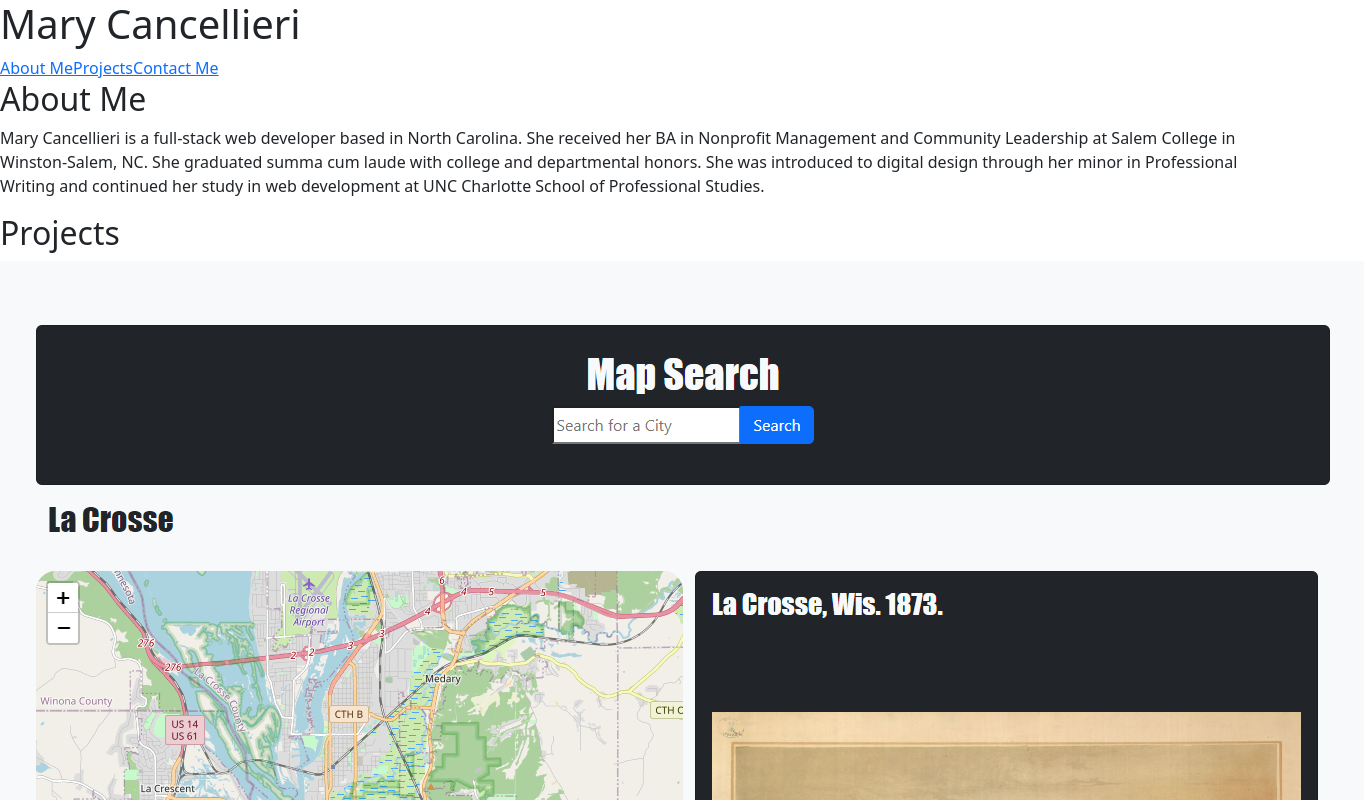
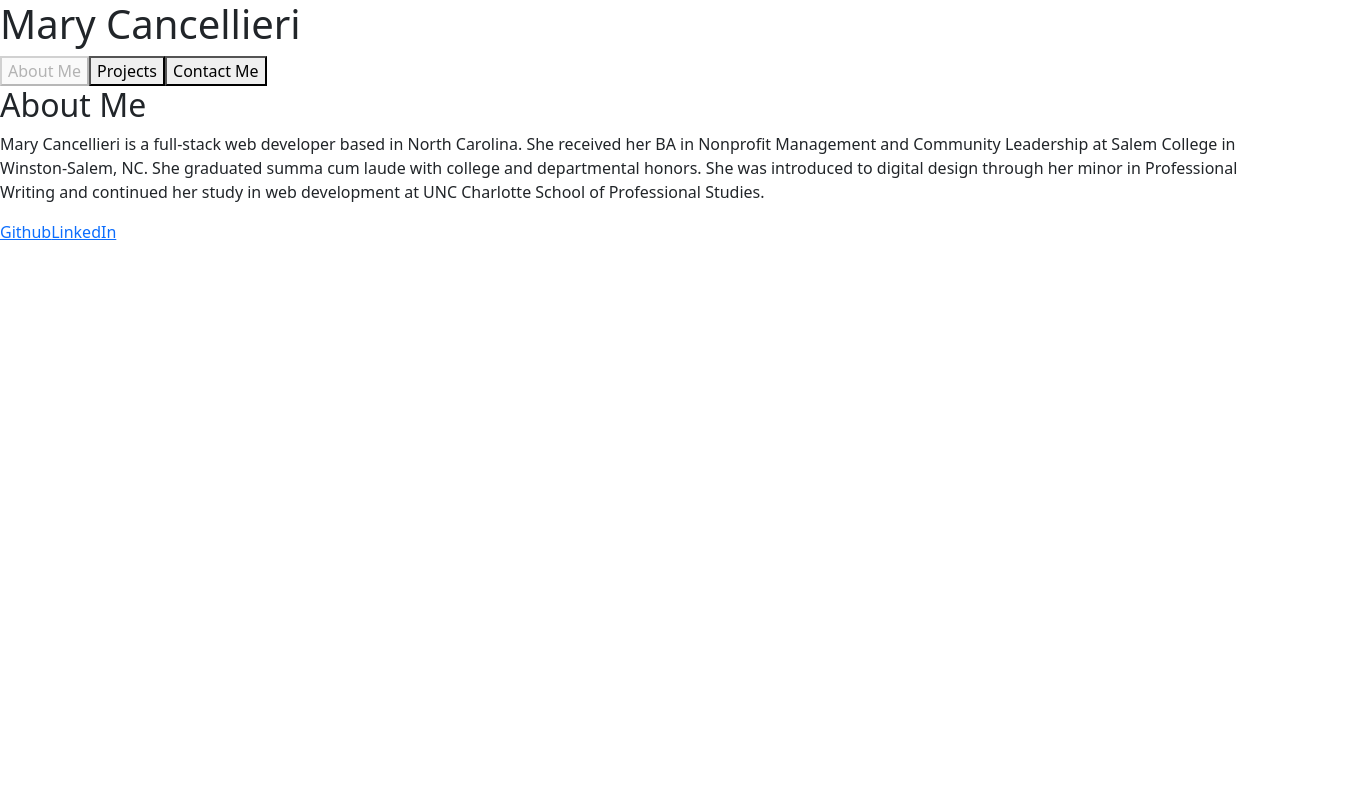
Before and after one commit to mycancel/portfolio, a React (Create React App) app: page / in a window 1280 px wide. Shown: the top 800 px of the page, 1366 px wide, since content can reach past the window. Built offline with nearby package versions, Linux system fonts and the light colour scheme.

Commit message:
removed ids of about-me, contact, projects, and top; added onclick events that set the page; created displayPage function to render correct page; added disableButton function to disable button of current page

```diff
--- a/src/components/About.js
+++ b/src/components/About.js
@@ -3,7 +3,7 @@ import React from 'react'
 function About() {
   return (
     <div>
-      <h2 id="about-me">About Me</h2>
+      <h2>About Me</h2>
       <p>
         Mary Cancellieri is a full-stack web developer based in North
         Carolina. She received her BA in Nonprofit Management and Community
--- a/src/components/Contact.js
+++ b/src/components/Contact.js
@@ -3,7 +3,7 @@ import React from 'react'
 function Contact() {
   return (
     <div>
-      <h2 id="contact-me">Contact Me</h2>
+      <h2>Contact Me</h2>
     </div>
   )
 }
--- a/src/components/Footer.js
+++ b/src/components/Footer.js
@@ -3,7 +3,6 @@ import React from 'react'
 function Footer() {
   return (
     <footer>
-      <a href="#top">Back to Top</a>
       <a href="https://github.com/mycancel">Github</a>
       <a href="https://www.linkedin.com/in/mary-cance/">LinkedIn</a>
     </footer>
--- a/src/components/Header.js
+++ b/src/components/Header.js
@@ -3,7 +3,7 @@ import React from 'react'
 function Header() {
   return (
     <header>
-      <h1 id="top">Mary Cancellieri</h1>
+      <h1>Mary Cancellieri</h1>
     </header>
   )
 }
--- a/src/components/Navigation.js
+++ b/src/components/Navigation.js
@@ -1,23 +1,52 @@
-import React from 'react'
+import React from "react";
 import About from "./About";
 import Project from "./Project";
 import Contact from "./Contact";
 
-function Navigation() {
+function displayPage(page) {
+  if (page === "about") {
+    return (
+      <>
+        <About />
+      </>
+    );
+  } else if (page === "project") {
+    return (
+      <>
+        <Project />
+      </>
+    );
+  } else if (page === "contact") {
+    return (
+      <>
+        <Contact />
+      </>
+    );
+  }
+}
+
+function disableButton(btn, page) {
+  const disabledBool = (btn === page) ? true : false;
+  return disabledBool;
+}
+
+function Navigation({ page, setPage }) {
   return (
     <>
-    <nav>
-      <a href= "#about-me">About Me</a>
-      <a href= "#projects">Projects</a>
-      <a href= "#contact-me">Contact Me</a>
-    </nav>
-    <main>
-        <About />
-        <Project />
-        <Contact />
-    </main>
+      <nav>
+        <button onClick={() => setPage("about")} disabled={disableButton("about", page)}>
+          About Me
+        </button>
+        <button onClick={() => setPage("project")} disabled={disableButton("project", page)}>
+          Projects
+        </button>
+        <button onClick={() => setPage("contact")} disabled={disableButton("contact", page)}>
+          Contact Me
+        </button>
+      </nav>
+      <main>{displayPage(page)}</main>
     </>
-  )
+  );
 }
 
-export default Navigation
+export default Navigation;
--- a/src/components/Project.js
+++ b/src/components/Project.js
@@ -44,7 +44,7 @@ function addProjects() {
 function Project() {
   return (
     <section>
-      <h2 id="projects">Projects</h2>
+      <h2>Projects</h2>
       <div>{addProjects()}</div>
     </section>
   );
```
